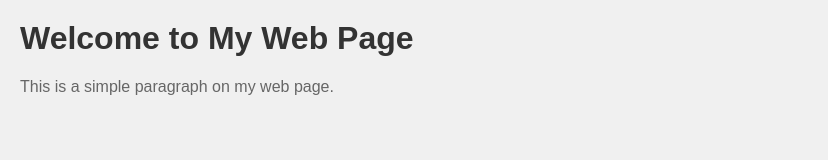
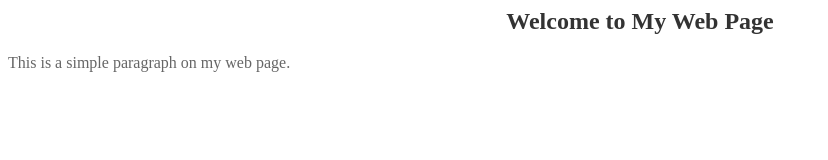
Before and after one commit to pepepo2/repo_demo, a plain HTML site: page index.html in a window 1280 px wide. Shown: the whole page, without its empty margins (0-828 px from the left). Drawn offline with Linux system fonts and the light colour scheme.

Commit message:
added style.css and removed style element in index.html

```diff
--- a/index.html
+++ b/index.html
@@ -1,20 +1,7 @@
 <html>
 <head>
     <title>My Web Page</title>
-    <style>
-        body {
-            font-family: Arial, sans-serif;
-            background-color: #f0f0f0;
-            margin: 0;
-            padding: 20px;
-        }
-        h1 {
-            color: #333;
-        }
-        p {
-            color: #666;
-        }
-    </style>
+    <link rel="stylesheet" type="text/css" href="style.css">
 </head>
 <body>
     <h1>Welcome to My Web Page</h1>
--- /dev/null
+++ b/style.css
@@ -0,0 +1,9 @@
+h1{
+    color: #333;
+    font-size: 24px;
+    text-align: center;}
+
+p{
+    color: #666;
+    font-size: 16px;
+    line-height: 1.5;}
```
